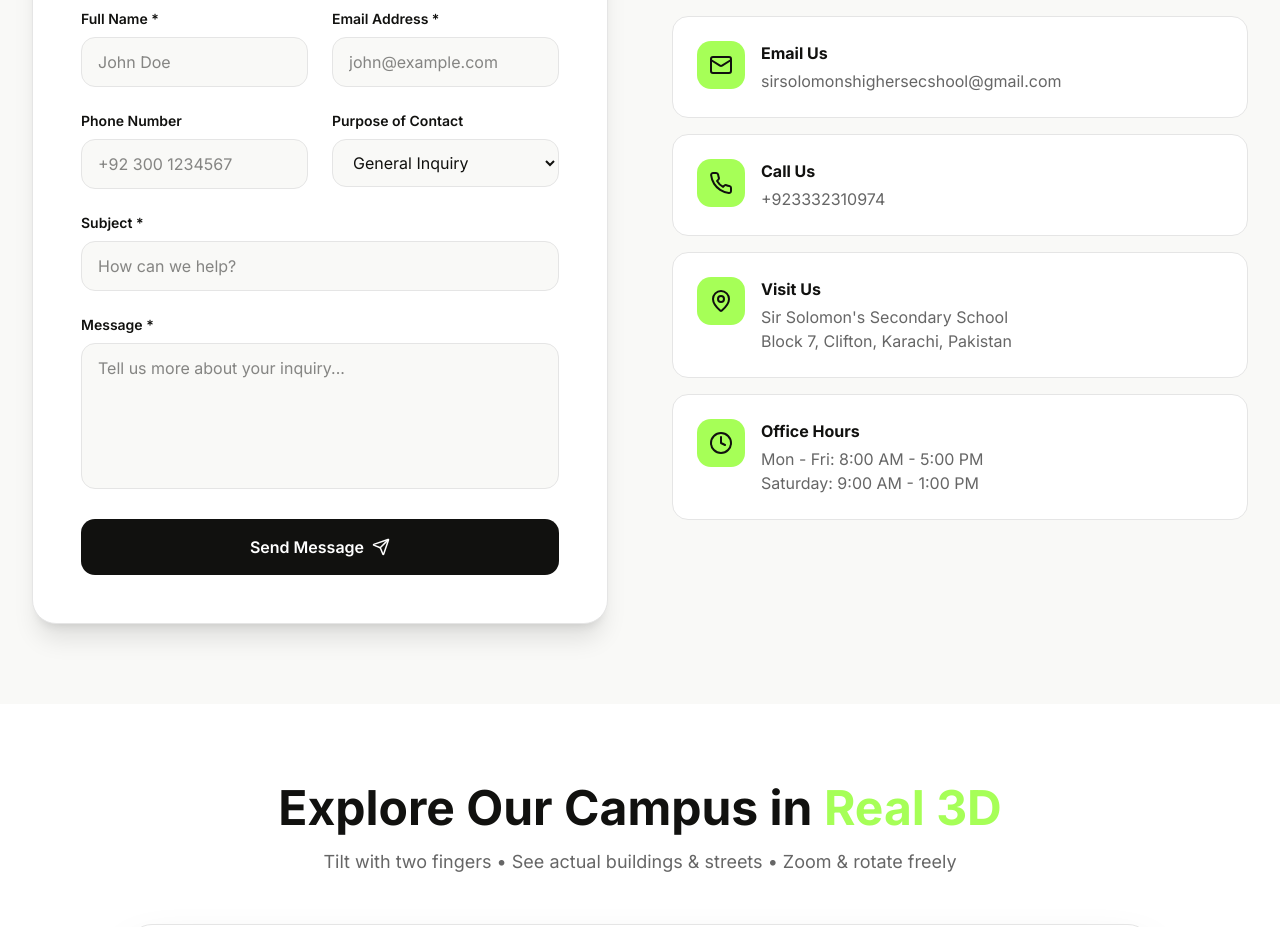
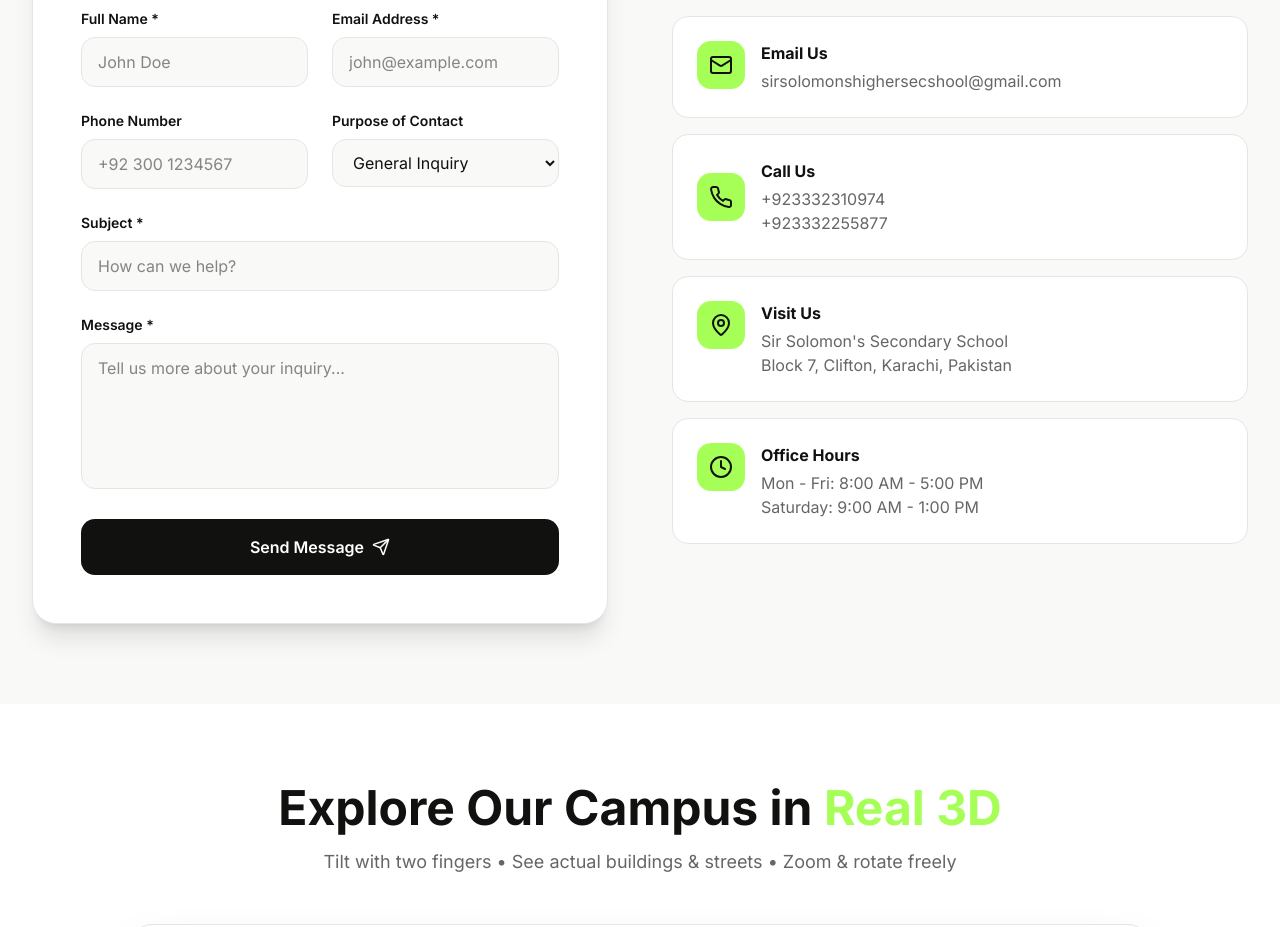
Before and after one commit to Muhammadd-01/Sir_Solomon_Website, a Next.js app: page /contact in a window 1280 px wide. Shown: the part 1080-2007 px from the top of the page. Built offline with nearby package versions, Linux system fonts and the light colour scheme; no server answers; grey boxes are pictures that could not be loaded.

Commit message:
Sir Solomons Website

```diff
--- a/app/contact/page.tsx
+++ b/app/contact/page.tsx
@@ -213,17 +213,30 @@ export default function Contact() {
                   </div>
                 </div>
 
-                <div className="group p-6 bg-white rounded-2xl border border-[#e5e5e5] hover:border-[#A6FF57] hover:shadow-lg transition-all duration-300 flex items-start gap-4">
+              <div className="group p-6 bg-white rounded-2xl border border-[#e5e5e5] hover:border-[#A6FF57] hover:shadow-lg transition-all duration-300 flex items-center gap-4">
   <div className="w-12 h-12 bg-[#A6FF57] rounded-xl flex items-center justify-center flex-shrink-0 group-hover:scale-110 transition-transform duration-300">
     <Phone className="text-[#11110F]" size={24} />
   </div>
+
   <div>
     <h3 className="font-bold text-[#11110F] mb-1">Call Us</h3>
-                    <a href={`tel:${SCHOOL_INFO.phone1}`} className="text-[#666] hover:text-[#A6FF57] transition-colors duration-300">
+
+    <a
+      href={`tel:${SCHOOL_INFO.phone1}`}
+      className="text-[#666] hover:text-[#A6FF57] transition-colors duration-300 block"
+    >
       {SCHOOL_INFO.phone1}
+    </a>
+
+    <a
+      href={`tel:${SCHOOL_INFO.phone2}`}
+      className="text-[#666] hover:text-[#A6FF57] transition-colors duration-300 block"
+    >
+      {SCHOOL_INFO.phone2}
     </a>
   </div>
 </div>
+
 
                 <div className="group p-6 bg-white rounded-2xl border border-[#e5e5e5] hover:border-[#A6FF57] hover:shadow-lg transition-all duration-300 flex items-start gap-4">
                   <div className="w-12 h-12 bg-[#A6FF57] rounded-xl flex items-center justify-center flex-shrink-0 group-hover:scale-110 transition-transform duration-300">
```
Lines whose indentation alone changed are shown as unchanged.
